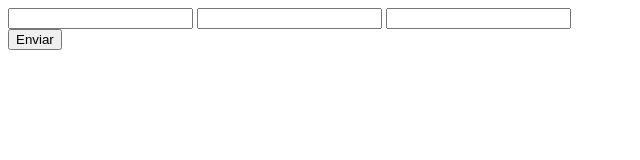
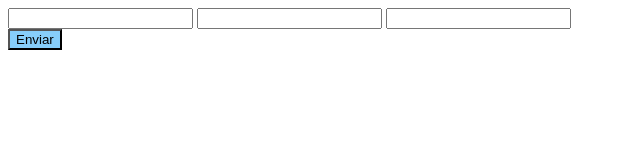
Before and after one commit to TomasCoco/prueba-git, a plain HTML site: page contact.html in a window 1280 px wide. Shown: the whole page, without its empty margins (0-640 px from the left). Drawn offline with Linux system fonts and the light colour scheme.

Commit message:
cambie el color del button

```diff
--- a/contact.html
+++ b/contact.html
@@ -13,7 +13,7 @@
         <input type="tel">
     </form>
 
-    <button>Enviar</button>
+    <button style="background-color: lightskyblue";>Enviar</button>
 
 </body>
 </html>
```
